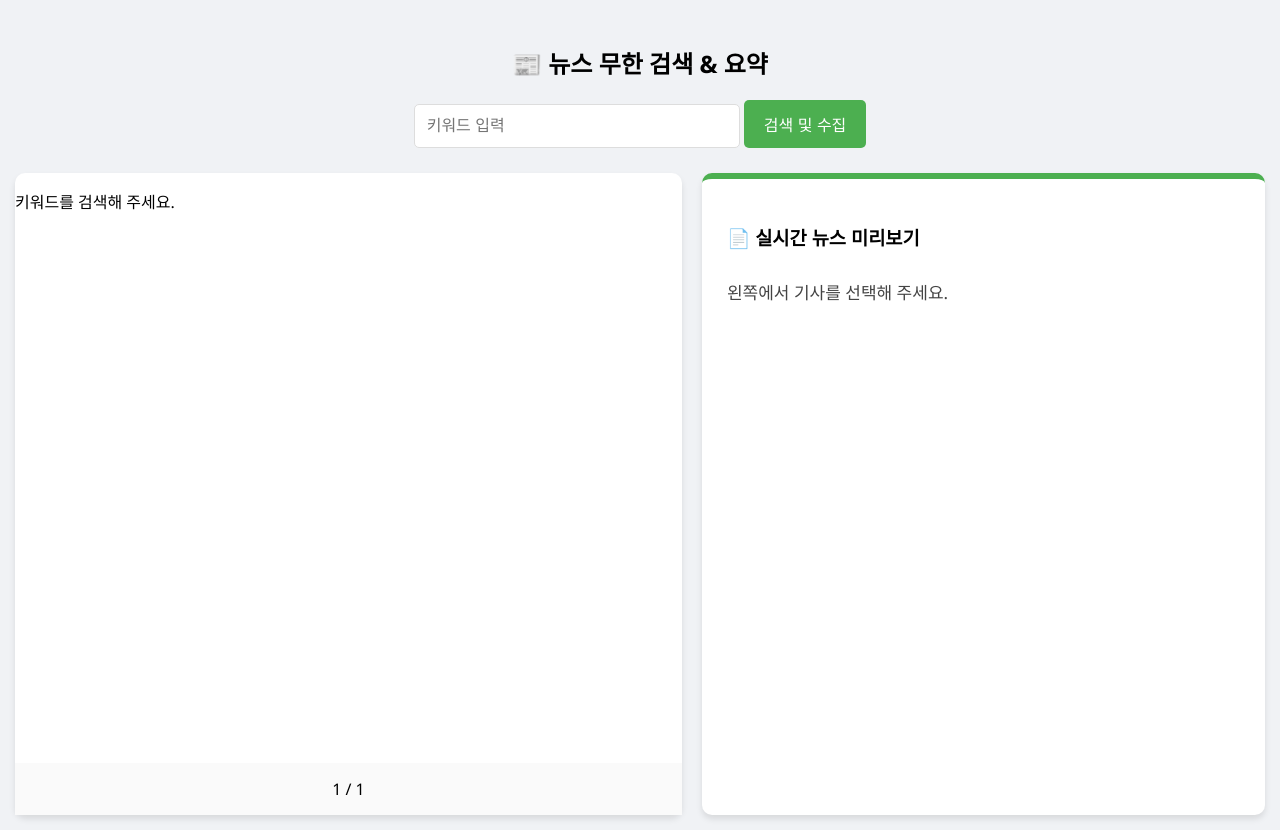
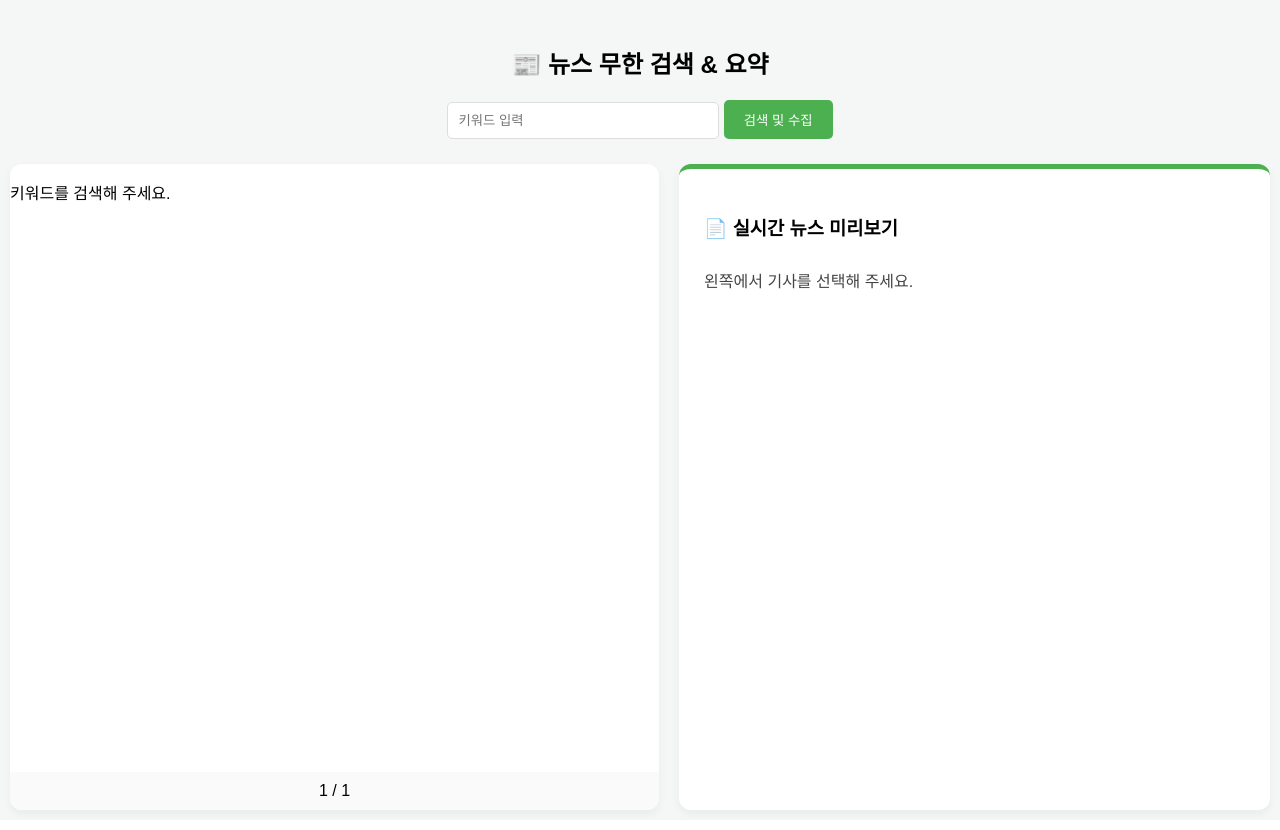
Before and after one commit to SmallCogwheel/Pandas-, a Flask app: page / in a window 1280 px wide. Run offline with Flask 3, Linux system fonts and the light colour scheme.

Commit message:
Update style.css

```diff
--- a/static/style.css
+++ b/static/style.css
@@ -1,75 +1,61 @@
 body {
-    font-family: 'Segoe UI', Roboto, Helvetica, Arial, sans-serif;
-    background-color: #f0f2f5;
+    font-family: 'Pretendard', sans-serif;
+    background-color: #f4f7f6;
     margin: 0;
-    padding: 15px;
+    padding: 10px;
     height: 100vh;
     display: flex;
     flex-direction: column;
 }
 
-.header-container { text-align: center; padding: 10px 0; }
-.search-form input { padding: 12px; width: 300px; border: 1px solid #ddd; border-radius: 5px; font-size: 16px; }
-.search-form button { padding: 12px 20px; background: #4CAF50; color: white; border: none; border-radius: 5px; cursor: pointer; font-size: 16px; }
+.header-container { text-align: center; padding: 15px 0; }
+.search-form input { padding: 10px; width: 250px; border: 1px solid #ddd; border-radius: 5px; }
+.search-form button { padding: 10px 20px; background: #4CAF50; color: white; border: none; border-radius: 5px; cursor: pointer; }
 
-/* 2단 레이아웃 및 높이 확장 */
 .main-container {
     display: flex;
     flex: 1;
     gap: 20px;
-    margin-top: 15px;
-    min-height: 0; /* flex 자식의 높이 오버플로 방지 */
+    margin-top: 10px;
+    min-height: 0;
 }
 
-/* 왼쪽 리스트 박스 */
 .news-list-box {
-    flex: 1.3;
+    flex: 1.2;
     background: white;
-    border-radius: 10px;
+    border-radius: 12px;
     display: flex;
     flex-direction: column;
-    box-shadow: 0 4px 6px rgba(0,0,0,0.1);
+    box-shadow: 0 4px 10px rgba(0,0,0,0.05);
 }
 
 .scroll-area { flex: 1; overflow-y: auto; }
+.news-table { width: 100%; border-collapse: collapse; }
+.news-table th { background: #f8f9fa; padding: 12px; text-align: left; border-bottom: 2px solid #4CAF50; position: sticky; top: 0; }
+.news-table td { padding: 15px; border-bottom: 1px solid #eee; }
+.news-table tr:hover { background-color: #f1f8f1; }
 
-/* 테이블 상세 디자인 */
-.news-table { width: 100%; border-collapse: collapse; }
-.news-table th {
-    background: #f8f9fa; color: #555; padding: 15px;
-    text-align: left; border-bottom: 2px solid #4CAF50;
-    position: sticky; top: 0; z-index: 1;
-}
-.news-table td { padding: 18px 15px; border-bottom: 1px solid #eee; }
-.news-table tr:hover { background-color: #f9fff9; }
+.news-link { color: #333; text-decoration: none; font-weight: 500; display: block; cursor: pointer; }
 
-.news-link { color: #333; text-decoration: none; font-size: 16px; font-weight: 500; display: block; }
-.news-link:hover { color: #4CAF50; text-decoration: underline; }
-
-/* 오른쪽 요약 패널 */
 .summary-panel {
     flex: 1;
     background: white;
-    border-radius: 10px;
+    border-radius: 12px;
     padding: 25px;
-    box-shadow: 0 4px 6px rgba(0,0,0,0.1);
+    box-shadow: 0 4px 10px rgba(0,0,0,0.05);
     display: flex;
     flex-direction: column;
-    border-top: 6px solid #4CAF50;
+    border-top: 5px solid #4CAF50;
 }
 
-#summary-content {
-    flex: 1; overflow-y: auto; font-size: 17px;
-    line-height: 1.8; color: #444; margin-top: 10px;
-}
+#summary-content { flex: 1; overflow-y: auto; font-size: 16px; line-height: 1.7; color: #444; margin-top: 10px; }
 
 .btn-go {
     display: block; text-align: center; background: #2196F3;
-    color: white !important; padding: 15px; border-radius: 8px;
+    color: white !important; padding: 12px; border-radius: 6px;
     text-decoration: none; font-weight: bold; margin-top: 15px;
 }
 
-/* 페이징 */
-.pagination { padding: 15px; display: flex; justify-content: center; align-items: center; gap: 15px; background: #fafafa; }
-.btn-nav { padding: 8px 15px; background: #eee; color: #333; text-decoration: none; border-radius: 4px; }
+.pagination { padding: 10px; display: flex; justify-content: center; align-items: center; gap: 15px; background: #fafafa; border-bottom-left-radius: 12px; border-bottom-right-radius: 12px; }
+.btn-nav { padding: 5px 12px; background: #eee; color: #333; text-decoration: none; border-radius: 4px; font-size: 14px; }
 .loading { color: #888; font-style: italic; }
```
